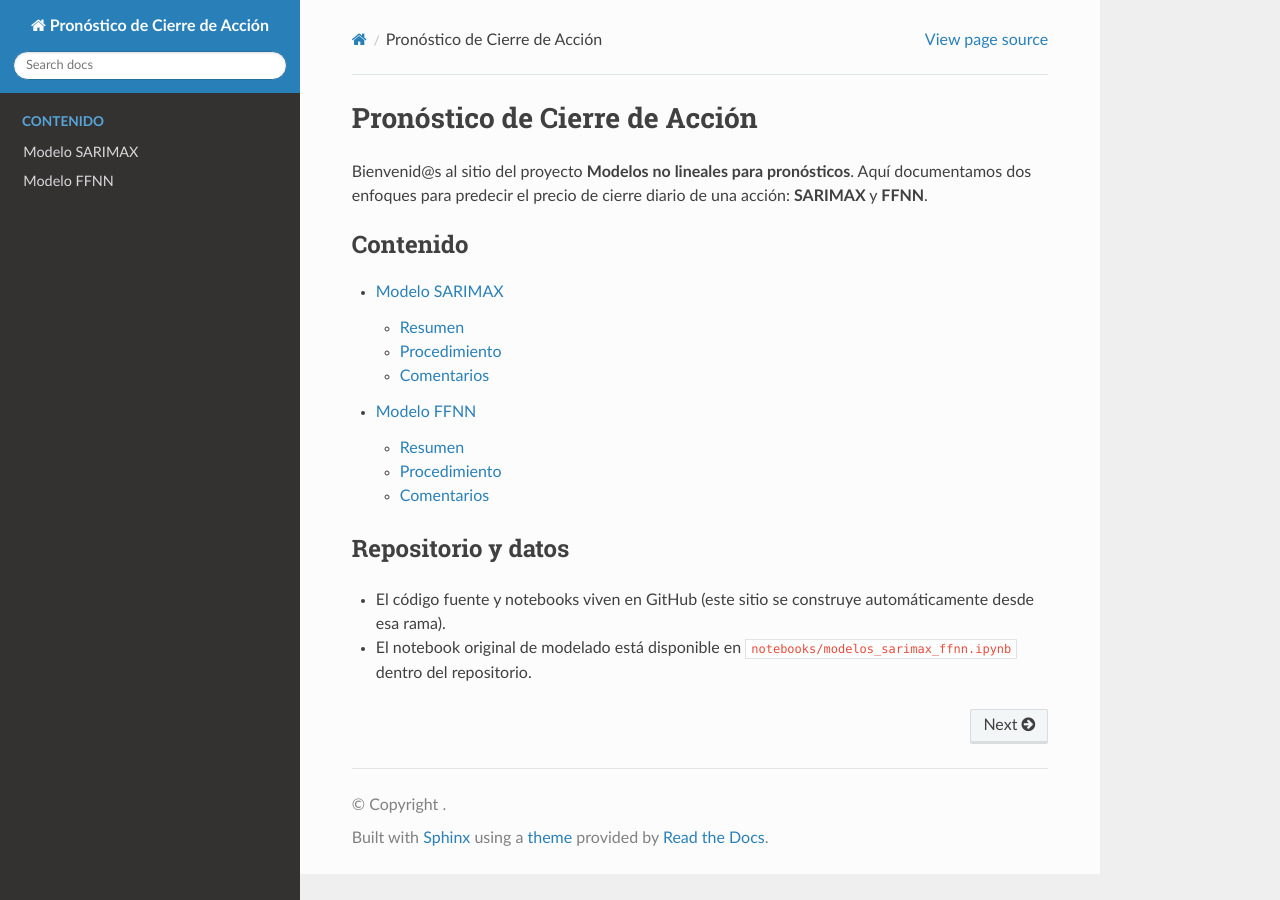
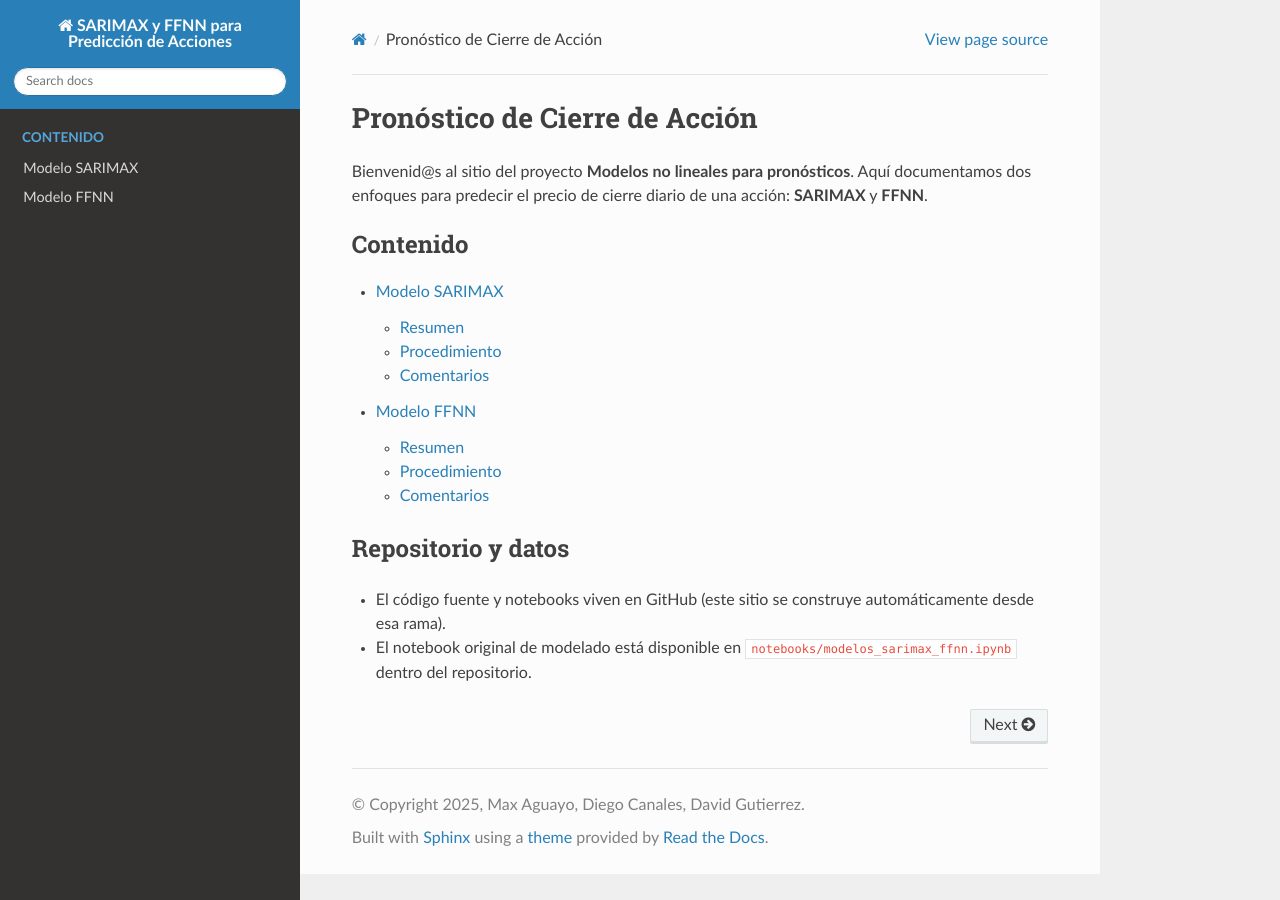
Before and after one commit to Diegocanales1/SARIMAX-y-FFNN, a Sphinx documentation site: the page built from docs/index.md, in a window 1280 px wide. Built offline with Sphinx 7.4.7 and the Read the Docs theme 3.1.0, drawn with Linux system fonts in a browser that asks for light colours; pages that are not in the unit, such as notebooks, are missing from menus; part of the change alters nothing that is shown.

```diff
--- a/docs/conf.py
+++ b/docs/conf.py
@@ -1,8 +1,36 @@
-import os, sys
-sys.path.append(os.path.abspath('.'))
-project = 'Pronóstico de Cierre de Acción'
+# -- Path setup --------------------------------------------------------------
+
+import os
+import sys
+# Asegúrate de que Sphinx pueda encontrar tu script de Python (prediccion_acciones.py)
+sys.path.insert(0, os.path.abspath('.'))
+
+# -- Project information -----------------------------------------------------
+
+project = 'SARIMAX y FFNN para Predicción de Acciones'
+copyright = '2025, Max Aguayo, Diego Canales, David Gutierrez'
 author = 'Max Aguayo, Diego Canales, David Gutierrez'
-extensions = ['myst_parser']
-templates_path = ['_templates']
-exclude_patterns = []
+
+# -- General configuration ---------------------------------------------------
+
+extensions = [
+    'sphinx.ext.autodoc',  # Para documentar código Python automáticamente
+    'sphinx.ext.napoleon', # Para soportar docstrings de NumPy/Google
+    'sphinx_rtd_theme',    # Tema Read the Docs
+    'myst_parser',         # Para que Sphinx pueda leer archivos Markdown (.md)
+]
+
+# Fuentes de la documentación
+# Usamos solo '.md' y lo mapeamos a 'markdown'
+source_suffix = ['.rst', '.md']
+
+# La raíz de la documentación
+# Sphinx busca 'index' y encontrará index.md porque está en source_suffix
+master_doc = 'index'
+
+# Lista de patrones para ignorar
+exclude_patterns = ['_build', 'Thumbs.db', '.DS_Store']
+
+# -- Options for HTML output -------------------------------------------------
+
 html_theme = 'sphinx_rtd_theme'
```
